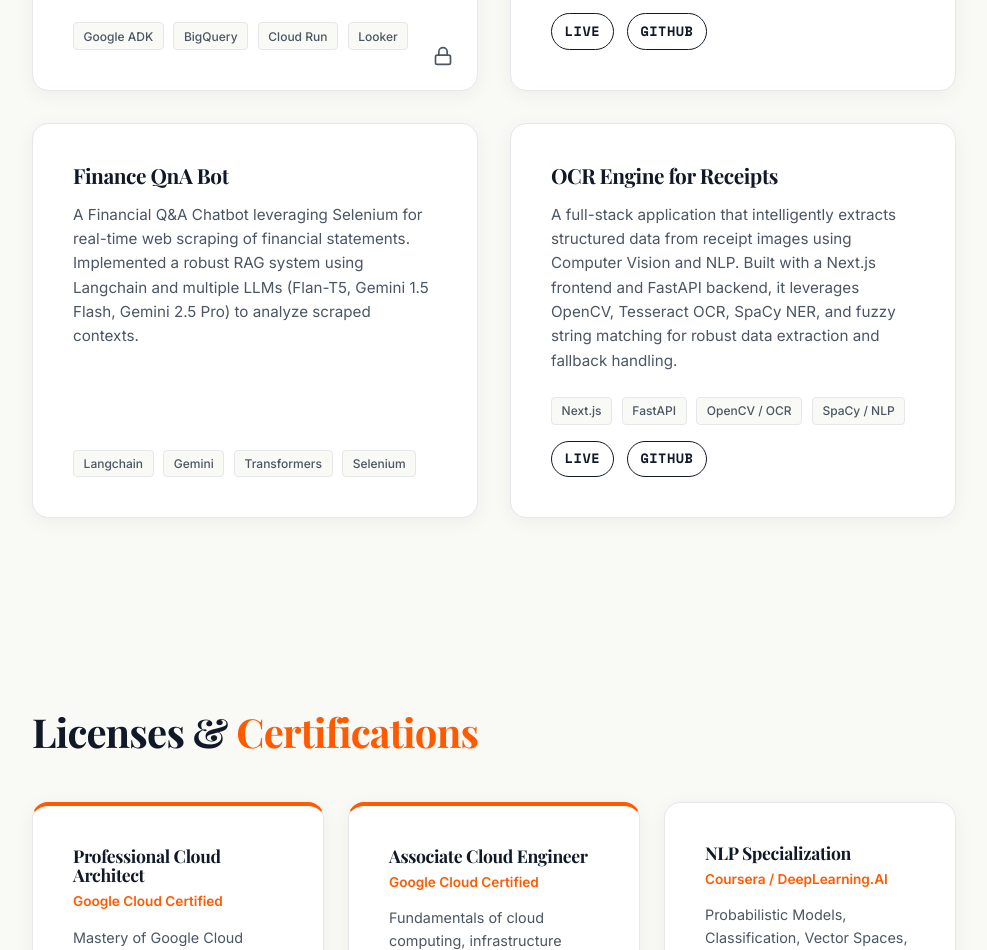
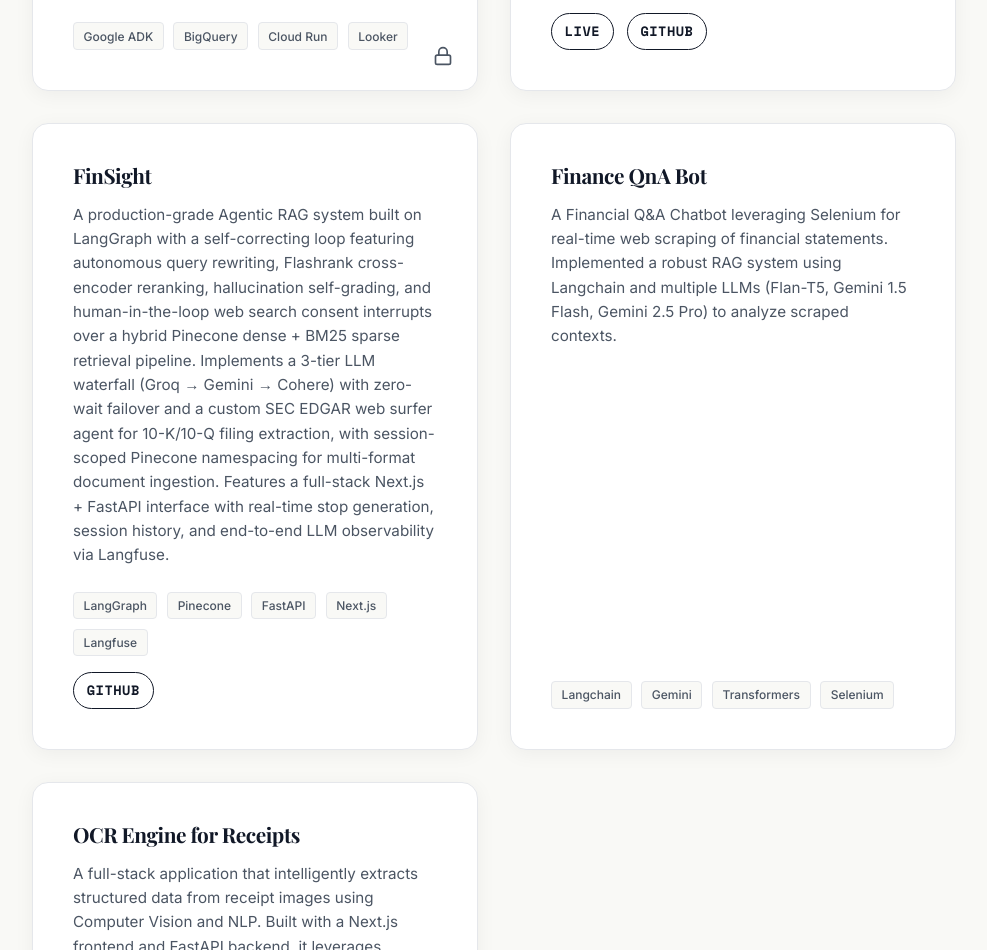
Before and after one commit to KD-joshi/portfolio-site, a React (Vite) app: page / in a window 1280 px wide. Shown: the part 4620-5570 px from the top of the page, without its empty margins (276-1263 px from the left). Built offline with nearby package versions, Linux system fonts and the light colour scheme.

Commit message:
Add FinSight agentic RAG project to portfolio

```diff
--- a/src/App.jsx
+++ b/src/App.jsx
@@ -292,6 +292,25 @@ function App() {
 
             <article className="project-card clean-card">
               <div className="project-header">
+                <h3>FinSight</h3>
+              </div>
+              <p className="project-desc">
+                A production-grade Agentic RAG system built on LangGraph with a self-correcting loop featuring autonomous query rewriting, Flashrank cross-encoder reranking, hallucination self-grading, and human-in-the-loop web search consent interrupts over a hybrid Pinecone dense + BM25 sparse retrieval pipeline. Implements a 3-tier LLM waterfall (Groq → Gemini → Cohere) with zero-wait failover and a custom SEC EDGAR web surfer agent for 10-K/10-Q filing extraction, with session-scoped Pinecone namespacing for multi-format document ingestion. Features a full-stack Next.js + FastAPI interface with real-time stop generation, session history, and end-to-end LLM observability via Langfuse.
+              </p>
+              <div className="tags">
+                <span className="tag-small">LangGraph</span>
+                <span className="tag-small">Pinecone</span>
+                <span className="tag-small">FastAPI</span>
+                <span className="tag-small">Next.js</span>
+                <span className="tag-small">Langfuse</span>
+              </div>
+              <div className="project-links" style={{ marginTop: '1rem', display: 'flex', gap: '0.8rem' }}>
+                <a href="https://github.com/KD-joshi/FinSight" target="_blank" rel="noopener noreferrer" className="btn btn-secondary" style={{ padding: '0.4rem 0.8rem', fontSize: '0.85rem' }}>GitHub</a>
+              </div>
+            </article>
+
+            <article className="project-card clean-card">
+              <div className="project-header">
                 <h3>Finance QnA Bot</h3>
               </div>
               <p className="project-desc">
```
